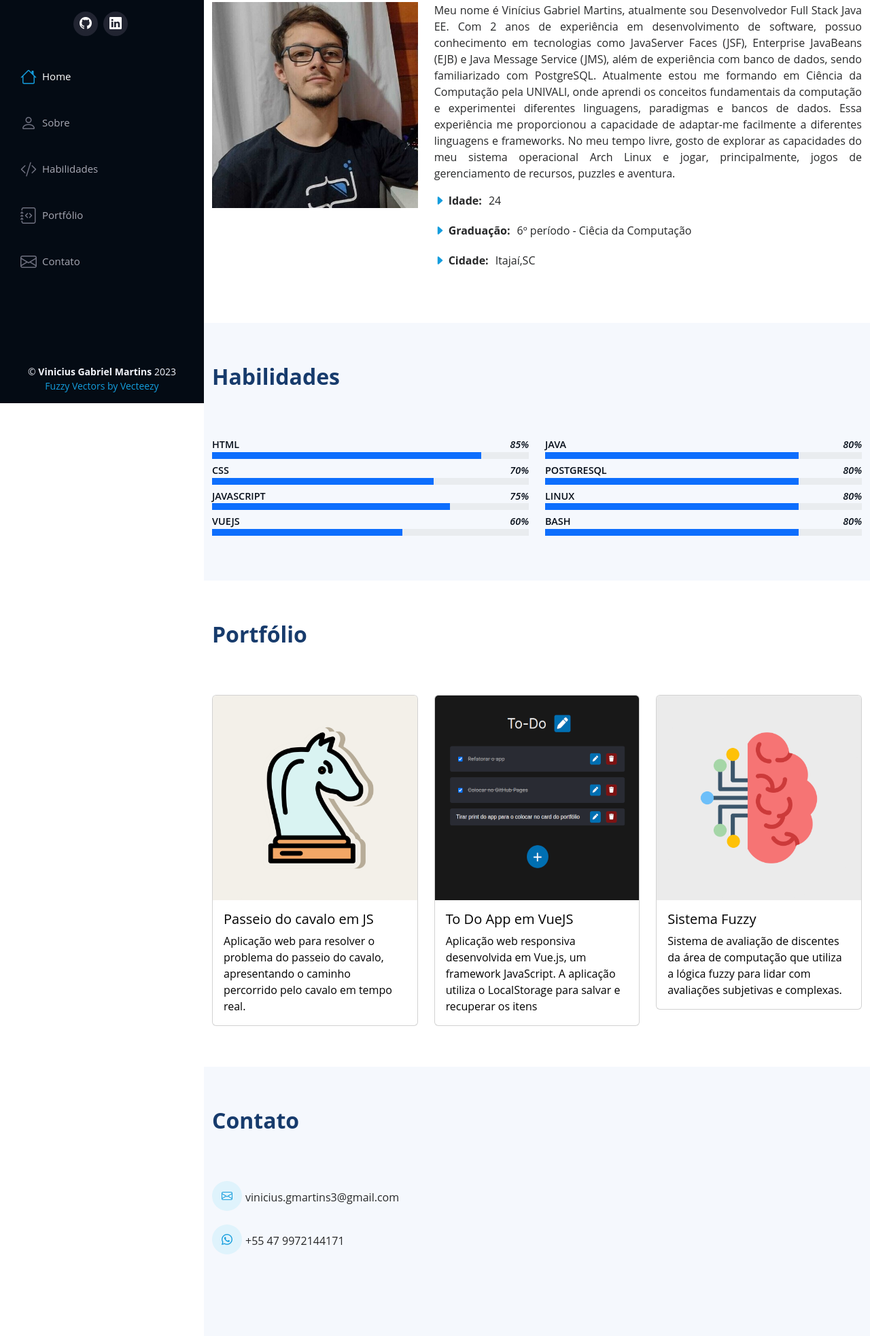
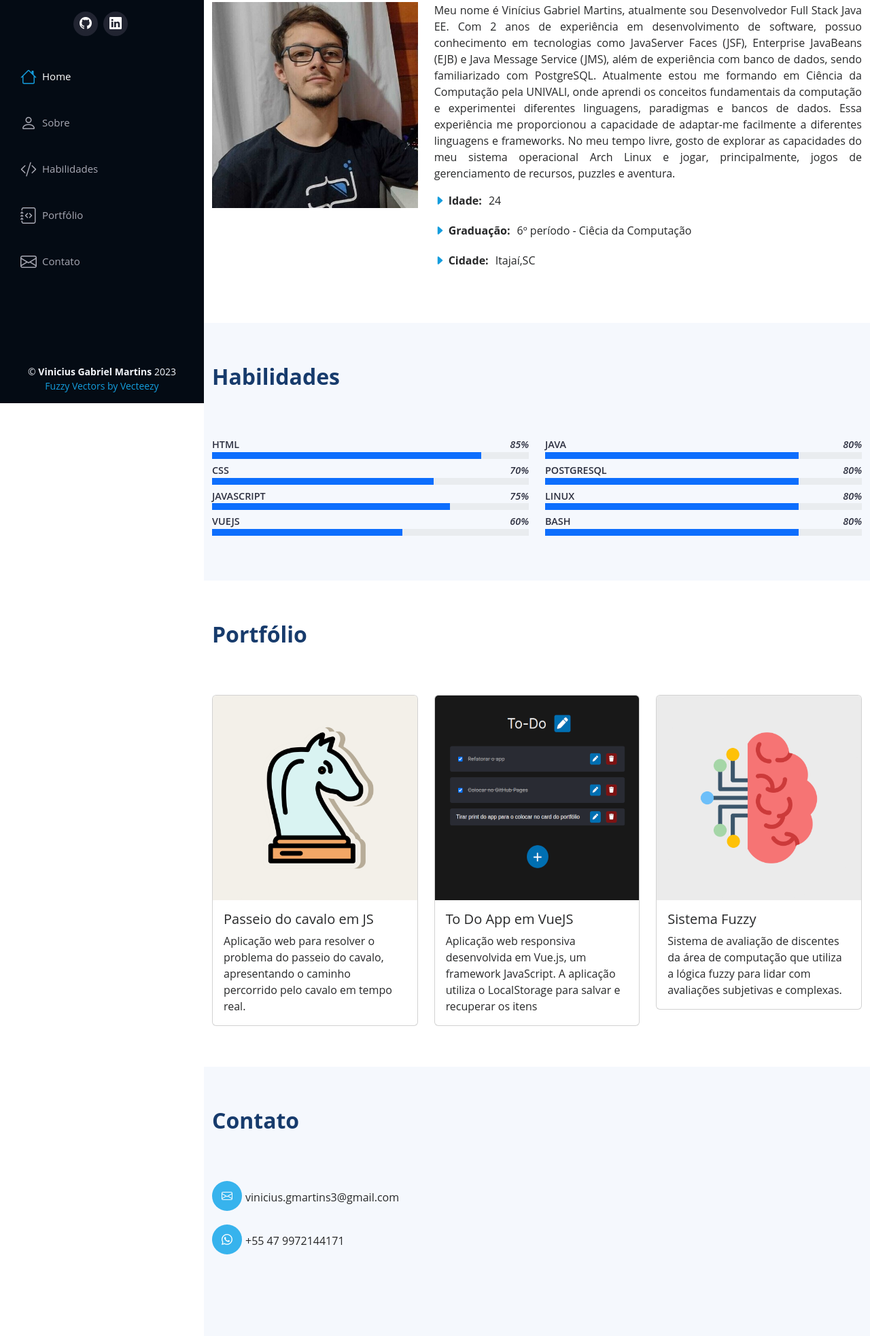
Before and after one commit to vinigmartins/portfolio, a plain HTML site: page index.html in a window 1280 px wide. Shown: the part 207-2172 px from the top of the page at 68% size. Drawn offline with nearby package versions, Linux system fonts and the light colour scheme.

Commit message:
color fix

```diff
--- a/assets/style.css
+++ b/assets/style.css
@@ -123,7 +123,7 @@ a:hover {
 .nav-menu a:focus i {
     font-size: 24px;
     padding-right: 8px;
-    color: #6f7180;
+    color: #a8a9b4;
 }
 
 .nav-menu a:hover,
@@ -206,7 +206,7 @@ section {
 .about .content h3 {
     font-weight: 700;
     font-size: 26px;
-    color: #173b6c;
+    color: #2C2F3F;
 }
 
 .about .content .about-text {
@@ -260,14 +260,14 @@ section {
     display: flex;
     justify-content: space-between;
     font-weight: 600;
-    color: #050d18;
+    color: #2C2F3F;
 }
 
 /*--------------------------------------------------------------
   # Portfolio
   --------------------------------------------------------------*/
 .portfolio .card a {
-    color: black;
+    color: #272829;
 }
 .portfolio .card:hover {
     box-shadow: 0 8px 16px rgba(0, 0, 0, 0.2);
@@ -294,17 +294,14 @@ section {
 .contact ul a {
     font-size: 16px;
     margin-right: 5px;
-    color: #149ddd;
+    color: #fff;
     line-height: 0;
 }
 
 .contact a {
-    font-size: 20px;
-    color: #149ddd;
-    float: left;
     width: 44px;
     height: 44px;
-    background: #dff3fc;
+    background: #37b3ed;
     display: flex;
     justify-content: center;
     align-items: center;
@@ -323,14 +320,14 @@ section {
   --------------------------------------------------------------*/
 #footer {
     padding: 15px;
-    color: #f4f6fd;
+    color: #F5F8FD;
     font-size: 14px;
     position: fixed;
     left: 0;
     bottom: 0;
     width: 300px;
     z-index: 9999;
-    background: #040b14;
+    background: #040B14;
 }
 
 #footer .copyright {
```
